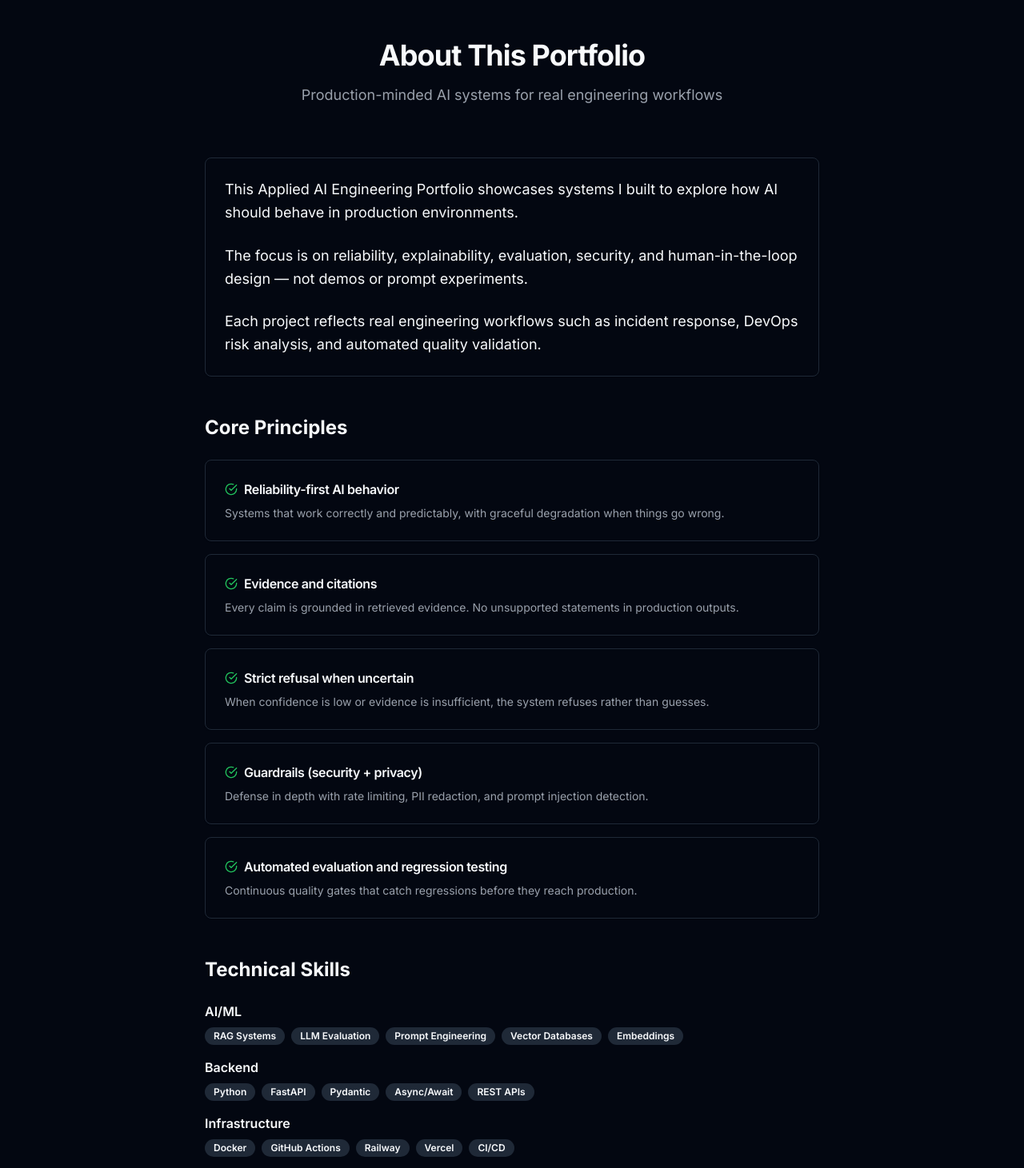
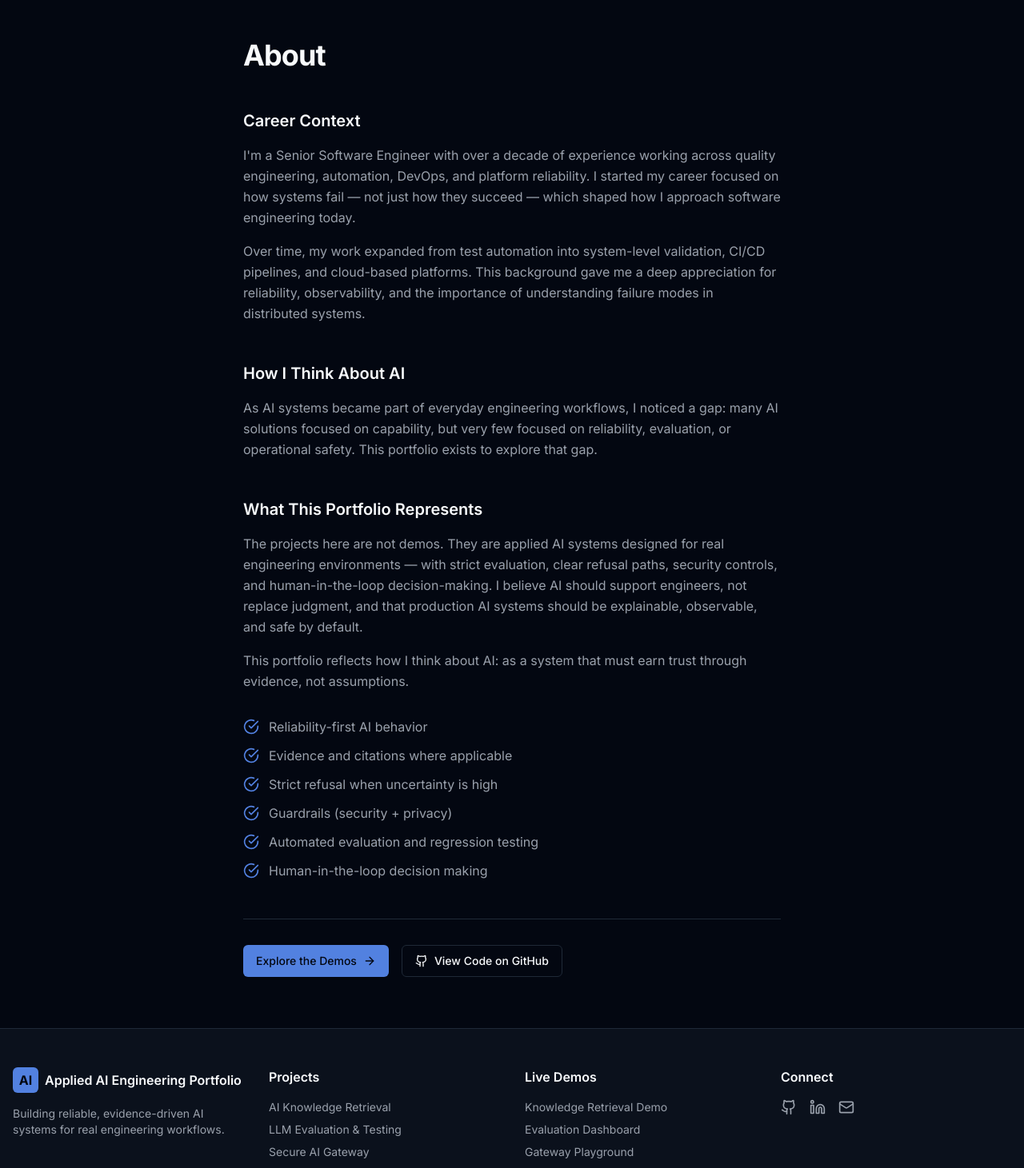
Before and after one commit to SemePro/ai-engineering-portfolio, a Next.js app in the folder ai-portfolio-web/: page /about in a window 1280 px wide. Shown: the part 80-1541 px from the top of the page at 80% size. Built offline with nearby package versions, Linux system fonts and the light colour scheme.

Commit message:
Update About page with professional career context
- Add 3 focused sections: Career Context, How I Think About AI, What This Portfolio Represents
- Include principles list with checkmarks
- Clean, minimal design consistent with site styles
- Engineering-first, reliability-focused tone

```diff
--- a/ai-portfolio-web/src/app/about/page.tsx
+++ b/ai-portfolio-web/src/app/about/page.tsx
@@ -1,129 +1,109 @@
-import { Card, CardContent, CardHeader, CardTitle } from "@/components/ui/card";
-import { Badge } from "@/components/ui/badge";
 import { Button } from "@/components/ui/button";
-import { ArrowRight, CheckCircle, Github } from "lucide-react";
+import { ArrowRight, Github, CheckCircle } from "lucide-react";
 import Link from "next/link";
 
 const principles = [
-  {
-    title: "Reliability-first AI behavior",
-    description: "Systems that work correctly and predictably, with graceful degradation when things go wrong.",
-  },
-  {
-    title: "Evidence and citations",
-    description: "Every claim is grounded in retrieved evidence. No unsupported statements in production outputs.",
-  },
-  {
-    title: "Strict refusal when uncertain",
-    description: "When confidence is low or evidence is insufficient, the system refuses rather than guesses.",
-  },
-  {
-    title: "Guardrails (security + privacy)",
-    description: "Defense in depth with rate limiting, PII redaction, and prompt injection detection.",
-  },
-  {
-    title: "Automated evaluation and regression testing",
-    description: "Continuous quality gates that catch regressions before they reach production.",
-  },
+  "Reliability-first AI behavior",
+  "Evidence and citations where applicable",
+  "Strict refusal when uncertainty is high",
+  "Guardrails (security + privacy)",
+  "Automated evaluation and regression testing",
+  "Human-in-the-loop decision making",
 ];
-
-const skills = {
-  "AI/ML": ["RAG Systems", "LLM Evaluation", "Prompt Engineering", "Vector Databases", "Embeddings"],
-  "Backend": ["Python", "FastAPI", "Pydantic", "Async/Await", "REST APIs"],
-  "Infrastructure": ["Docker", "GitHub Actions", "Railway", "Vercel", "CI/CD"],
-  "Frontend": ["TypeScript", "Next.js", "React", "TailwindCSS"],
-  "Testing": ["pytest", "Unit Testing", "Integration Testing", "Regression Testing"],
-};
 
 export default function AboutPage() {
   return (
     <div className="container mx-auto px-4 py-16">
-      <div className="mx-auto max-w-3xl">
+      <div className="mx-auto max-w-2xl">
         {/* Header */}
-        <div className="text-center mb-16">
-          <h1 className="text-4xl font-bold tracking-tight mb-4">About This Portfolio</h1>
-          <p className="text-muted-foreground text-lg">
-            Production-minded AI systems for real engineering workflows
+        <h1 className="text-4xl font-bold tracking-tight mb-12">About</h1>
+
+        {/* Section 1: Career Context */}
+        <section className="mb-12">
+          <h2 className="text-xl font-semibold mb-4 text-foreground">
+            Career Context
+          </h2>
+          <div className="space-y-4 text-muted-foreground leading-relaxed">
+            <p>
+              I'm a Senior Software Engineer with over a decade of experience
+              working across quality engineering, automation, DevOps, and platform
+              reliability. I started my career focused on how systems fail — not
+              just how they succeed — which shaped how I approach software
+              engineering today.
+            </p>
+            <p>
+              Over time, my work expanded from test automation into system-level
+              validation, CI/CD pipelines, and cloud-based platforms. This
+              background gave me a deep appreciation for reliability, observability,
+              and the importance of understanding failure modes in distributed systems.
+            </p>
+          </div>
+        </section>
+
+        {/* Section 2: How I Think About AI */}
+        <section className="mb-12">
+          <h2 className="text-xl font-semibold mb-4 text-foreground">
+            How I Think About AI
+          </h2>
+          <p className="text-muted-foreground leading-relaxed">
+            As AI systems became part of everyday engineering workflows, I noticed
+            a gap: many AI solutions focused on capability, but very few focused on
+            reliability, evaluation, or operational safety. This portfolio exists
+            to explore that gap.
+          </p>
+        </section>
+
+        {/* Section 3: What This Portfolio Represents */}
+        <section className="mb-12">
+          <h2 className="text-xl font-semibold mb-4 text-foreground">
+            What This Portfolio Represents
+          </h2>
+          <div className="space-y-4 text-muted-foreground leading-relaxed">
+            <p>
+              The projects here are not demos. They are applied AI systems designed
+              for real engineering environments — with strict evaluation, clear
+              refusal paths, security controls, and human-in-the-loop decision-making.
+              I believe AI should support engineers, not replace judgment, and that
+              production AI systems should be explainable, observable, and safe by default.
+            </p>
+            <p>
+              This portfolio reflects how I think about AI: as a system that must
+              earn trust through evidence, not assumptions.
             </p>
           </div>
 
-        {/* Main Narrative */}
-        <Card className="mb-12">
-          <CardContent className="pt-6">
-            <p className="text-lg leading-relaxed mb-6">
-              This Applied AI Engineering Portfolio showcases systems I built to explore how AI should behave in production environments.
-            </p>
-            <p className="text-lg leading-relaxed mb-6">
-              The focus is on reliability, explainability, evaluation, security, and human-in-the-loop design — not demos or prompt experiments.
-            </p>
-            <p className="text-lg leading-relaxed">
-              Each project reflects real engineering workflows such as incident response, DevOps risk analysis, and automated quality validation.
-            </p>
-          </CardContent>
-        </Card>
-
-        {/* Core Principles */}
-        <div className="mb-12">
-          <h2 className="text-2xl font-bold mb-6">Core Principles</h2>
-          <div className="space-y-4">
+          {/* Principles List */}
+          <ul className="mt-8 space-y-3">
             {principles.map((principle, i) => (
-              <Card key={i}>
-                <CardHeader className="pb-2">
-                  <CardTitle className="text-base flex items-center gap-2">
-                    <CheckCircle className="h-4 w-4 text-green-500" />
-                    {principle.title}
-                  </CardTitle>
-                </CardHeader>
-                <CardContent>
-                  <p className="text-sm text-muted-foreground">{principle.description}</p>
-                </CardContent>
-              </Card>
+              <li key={i} className="flex items-start gap-3">
+                <CheckCircle className="h-5 w-5 text-primary mt-0.5 shrink-0" />
+                <span className="text-muted-foreground">{principle}</span>
+              </li>
             ))}
-          </div>
-        </div>
-
-        {/* Skills */}
-        <div className="mb-12">
-          <h2 className="text-2xl font-bold mb-6">Technical Skills</h2>
-          <div className="space-y-4">
-            {Object.entries(skills).map(([category, items]) => (
-              <div key={category}>
-                <h3 className="font-semibold mb-2">{category}</h3>
-                <div className="flex flex-wrap gap-2">
-                  {items.map((skill) => (
-                    <Badge key={skill} variant="secondary">
-                      {skill}
-                    </Badge>
-                  ))}
-                </div>
-              </div>
-            ))}
-          </div>
-        </div>
+          </ul>
+        </section>
 
         {/* CTA */}
-        <Card className="bg-muted/30">
-          <CardContent className="pt-6 text-center">
-            <h3 className="text-xl font-semibold mb-2">Explore the Portfolio</h3>
-            <p className="text-muted-foreground mb-6">
-              See these principles in action through the live demos and project documentation.
-            </p>
-            <div className="flex flex-col sm:flex-row items-center justify-center gap-4">
+        <div className="pt-8 border-t border-border">
+          <div className="flex flex-col sm:flex-row items-start sm:items-center gap-4">
             <Button asChild>
               <Link href="/demo">
-                  View All Demos
+                Explore the Demos
                 <ArrowRight className="ml-2 h-4 w-4" />
               </Link>
             </Button>
             <Button variant="outline" asChild>
-                <a href="https://github.com/SemePro/ai-engineering-portfolio" target="_blank" rel="noopener noreferrer">
+              <a
+                href="https://github.com/SemePro/ai-engineering-portfolio"
+                target="_blank"
+                rel="noopener noreferrer"
+              >
                 <Github className="mr-2 h-4 w-4" />
-                  View on GitHub
+                View Code on GitHub
               </a>
             </Button>
           </div>
-          </CardContent>
-        </Card>
+        </div>
       </div>
     </div>
   );
```
Lines whose indentation alone changed are shown as unchanged.
